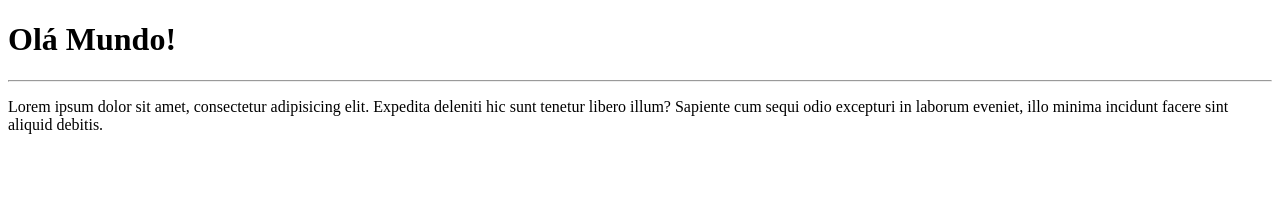
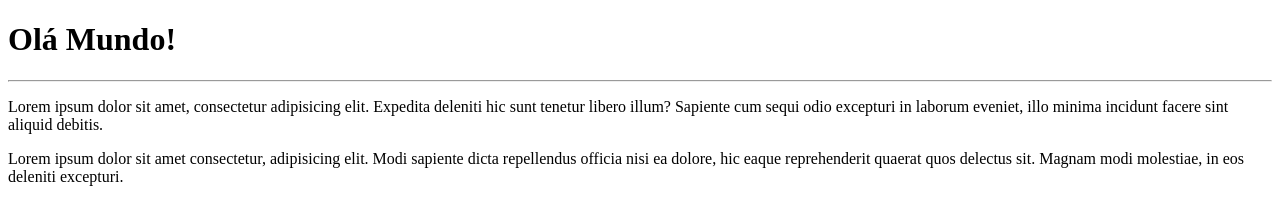
Before and after one commit to Jo3n3s/Ola-Mundo, a plain HTML site: page site-exemplo/index.html in a window 1280 px wide. Drawn offline with Linux system fonts and the light colour scheme.

Commit message:
adicionei um parágrafo

```diff
--- a/site-exemplo/index.html
+++ b/site-exemplo/index.html
@@ -9,5 +9,6 @@
     <h1>Olá Mundo!</h1>
     <hr>
     <p>Lorem ipsum dolor sit amet, consectetur adipisicing elit. Expedita deleniti hic sunt tenetur libero illum? Sapiente cum sequi odio excepturi in laborum eveniet, illo minima incidunt facere sint aliquid debitis.</p>
+    <p>Lorem ipsum dolor sit amet consectetur, adipisicing elit. Modi sapiente dicta repellendus officia nisi ea dolore, hic eaque reprehenderit quaerat quos delectus sit. Magnam modi molestiae, in eos deleniti excepturi.</p>
 </body>
 </html>
```
